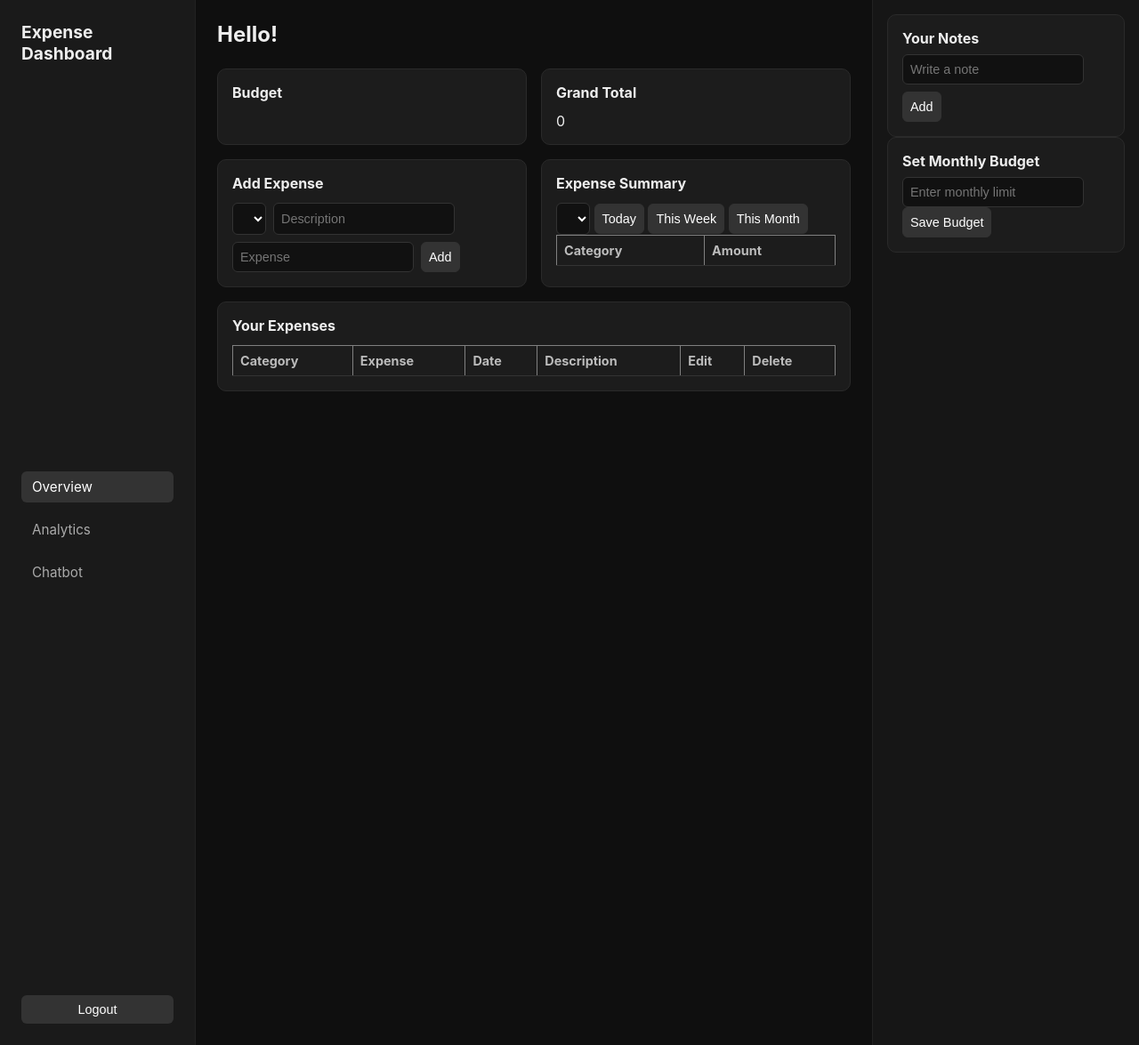
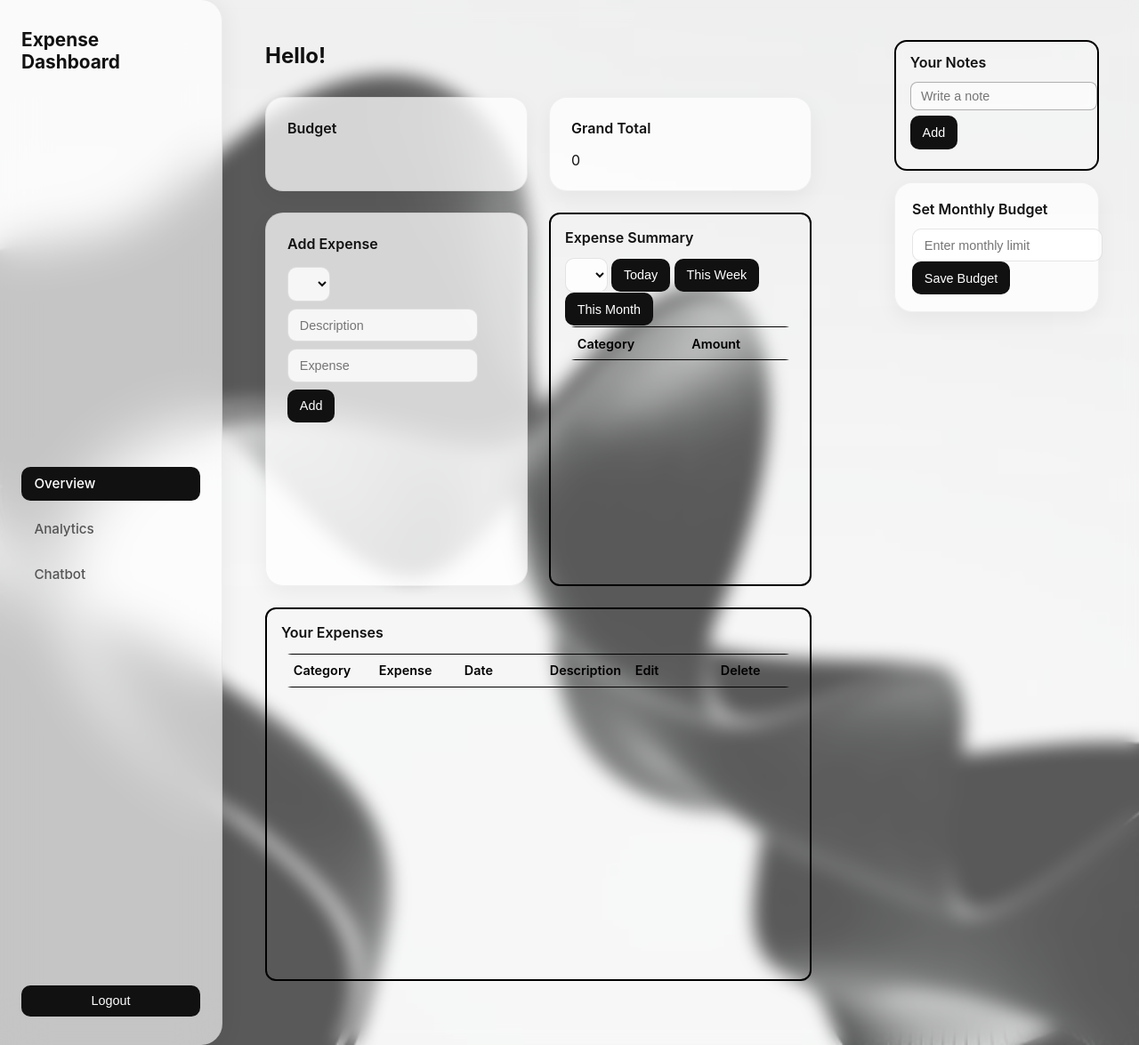
Before and after one commit to Tharun7777777/G-Graph, a PHP site: page /dashboard.html in a window 1280 px wide. Shown: the whole page at 89% size. Run offline with PHP 8.4, Linux system fonts and the light colour scheme; lists and menus that the app fills with data are empty; some libraries are stand-ins or nearby versions.

Commit message:
Add files via upload

```diff
--- a/dashboard.css
+++ b/dashboard.css
@@ -7,33 +7,64 @@
 
 body {
   font-family: "Inter", sans-serif;
-  background-color: #0f0f0f;
-  color: #eee;
+  color: #111;
   display: flex;
   min-height: 100vh;
+  overflow: hidden;
+  position: relative;
+
+  /* 🔹 Use your uploaded image as background */
+  background: url('background2.jpg') no-repeat center center fixed;
+  background-size: cover;
+}
+
+/* 🔹 Soft overlay for subtle diffusion */
+body::before {
+  content: "";
+  position: absolute;
+  top: 0;
+  left: 0;
+  width: 100%;
+  height: 100%;
+  background: rgba(255, 255, 255, 0.35);
+  backdrop-filter: blur(10px);
+  z-index: 0;
+}
+
+.dashboard-layout,
+.sidebar,
+.main-section,
+.right-panel {
+  position: relative;
+  z-index: 1;
 }
 
 /* ======= GRID CONTAINER ======= */
 .dashboard-layout {
   display: grid;
-  grid-template-columns: 220px 1fr 300px;
-  grid-template-rows: auto;
+  grid-template-columns: 250px 1fr 320px;
   width: 100%;
   height: 100vh;
+  gap: 1rem;
 }
 
 /* ======= SIDEBAR ======= */
 .sidebar {
-  background-color: #1a1a1a;
-  padding: 1.5rem;
+  background: rgba(255, 255, 255, 0.65);
+  backdrop-filter: blur(25px);
+  border-right: 1px solid rgba(0, 0, 0, 0.05);
+  padding: 2rem 1.5rem;
   display: flex;
   flex-direction: column;
   justify-content: space-between;
-  border-right: 1px solid #222;
+  border-radius: 0 24px 24px 0;
+  box-shadow: 4px 0 25px rgba(0, 0, 0, 0.05);
 }
 
 .sidebar h2 {
-  font-size: 1.2rem;
+  font-size: 1.3rem;
+  font-weight: 700;
+  color: #111;
   margin-bottom: 1.5rem;
 }
 
@@ -45,42 +76,69 @@ body {
 }
 
 .sidebar nav a {
-  color: #aaa;
+  color: #555;
   text-decoration: none;
   font-size: 0.95rem;
-  padding: 0.5rem 0.75rem;
-  border-radius: 6px;
+  font-weight: 500;
+  padding: 0.6rem 0.9rem;
+  border-radius: 10px;
+  transition: all 0.3s ease;
   display: block;
 }
 
 .sidebar nav a.active,
 .sidebar nav a:hover {
+  background: #111;
   color: #fff;
-  background-color: #333;
 }
 
 .logout-btn,
 .sidebar button {
   margin-top: 1.5rem;
-  padding: 0.5rem;
-  background-color: #333;
+  padding: 0.6rem;
+  background: #111;
   color: #fff;
   border: none;
-  border-radius: 6px;
+  border-radius: 10px;
   cursor: pointer;
+  transition: all 0.3s ease;
 }
 
-/* ======= MAIN SECTION ======= */
+.logout-btn:hover,
+.sidebar button:hover {
+  background: #000;
+}
+
+/* ======= MAIN SECTION (Transparent) ======= */
 .main-section {
-  padding: 1.5rem;
+  padding: 2rem;
   overflow-y: auto;
+  background: transparent;          /* 🔹 Fully transparent */
+  backdrop-filter: none;            /* remove frosted blur */
+  border-radius: 24px;
+  margin: 1rem 0;
+  box-shadow: none;                 /* no shadow */
 }
 
 .header {
   display: flex;
   justify-content: space-between;
   align-items: center;
-  margin-bottom: 1.5rem;
+  margin-bottom: 2rem;
+}
+
+.header h1 {
+  font-size: 1.6rem;
+  font-weight: 600;
+}
+
+.header button {
+  background: #111;
+  color: #fff;
+  border: none;
+  border-radius: 10px;
+  padding: 0.6rem 1rem;
+  cursor: pointer;
 }
 
 /* ======= DASHBOARD GRID ======= */
@@ -89,77 +147,106 @@ body {
 .expense-list-row,
 .bottom-row {
   display: grid;
-  gap: 1rem;
-  margin-bottom: 1rem;
+  gap: 1.5rem;
+  margin-bottom: 1.5rem;
 }
 
-/* Two-column rows */
 .overview-row,
 .expense-row,
 .bottom-row {
   grid-template-columns: repeat(2, 1fr);
 }
 
-/* Single full-width section */
 .expense-list-row {
   grid-template-columns: 1fr;
 }
 
 /* ======= CARDS ======= */
+
 .card {
-  background-color: #1c1c1c;
-  border: 1px solid #2a2a2a;
-  border-radius: 10px;
-  padding: 1rem;
+  background: rgba(255, 255, 255, 0.75);
+  border: 1px solid rgba(0, 0, 0, 0.05);
+  border-radius: 20px;
+  padding: 1.5rem;
+  box-shadow: 0 8px 25px rgba(0, 0, 0, 0.05);
+  transition: transform 0.2s ease, box-shadow 0.2s ease;
+}
+
+.card:hover {
+  transform: translateY(-4px);
+  box-shadow: 0 12px 25px rgba(0, 0, 0, 0.1);
 }
 
 .card h3 {
-  margin-bottom: 0.75rem;
+  margin-bottom: 1rem;
   font-size: 1rem;
+  font-weight: 600;
 }
+/* ======= TABLES (Enhanced Transparent Style) ======= */
+
 
 .card table {
   width: 100%;
   border-collapse: collapse;
+  background: transparent;               /* full transparency */
+  border-radius: 12px;
+  overflow: hidden;
 }
 
 .card table th,
 .card table td {
-  border-bottom: 1px solid #333;
-  padding: 0.5rem;
+  padding: 0.7rem 0.9rem;
   text-align: left;
-  font-size: 0.9rem;
+  font-size: 0.95rem;
+  color: #111;
+  background: transparent;               /* ✅ truly transparent cells */
+  backdrop-filter: none;                 /* remove glass blur */
 }
 
 .card table th {
-  color: #bbb;
+  font-weight: 600;
+  color: #000;
+  background: rgba(0, 0, 0, 0.05);       /* subtle contrast for header */
 }
 
-/* ======= RIGHT PANEL ======= */
+.card table tr:hover td {
+  background: rgba(0, 0, 0, 0.05);       /* soft hover highlight */
+}
+
+
+
+
+
+/* ======= RIGHT PANEL (Transparent) ======= */
 .right-panel {
-  background-color: #161616;
-  padding: 1rem;
-  border-left: 1px solid #222;
+  background: transparent;          /* 🔹 Fully transparent */
+  backdrop-filter: none;
+  border-left: none;
+  box-shadow: none;
+  padding: 2rem;
+  border-radius: 24px 0 0 24px;
   overflow-y: auto;
 }
 
 .right-panel section {
-  margin-bottom: 1.5rem;
+  margin-bottom: 2rem;
 }
 
 .right-panel h3 {
-  margin-bottom: 0.5rem;
+  margin-bottom: 0.75rem;
   font-size: 1rem;
+  font-weight: 600;
+  color: #111;
 }
 
 .right-panel ul {
   list-style: none;
-  font-size: 0.9rem;
+  font-size: 0.95rem;
+  color: #333;
 }
 
 .right-panel li {
-  margin-bottom: 0.4rem;
-  color: #ccc;
+  margin-bottom: 1rem;
 }
 
 /* ======= FORMS ======= */
@@ -172,41 +259,59 @@ form {
 input,
 select,
 button {
-  padding: 0.5rem;
-  border: 1px solid #333;
-  border-radius: 6px;
-  background-color: #111;
-  color: #fff;
+  padding: 0.6rem 0.8rem;
+  border: 1px solid rgba(0, 0, 0, 0.1);
+  border-radius: 10px;
+  background: rgba(255, 255, 255, 0.8);
+  color: #111;
   font-size: 0.9rem;
 }
 
 button {
-  background-color: #333;
+  background: #111;
+  color: #fff;
   cursor: pointer;
+  transition: all 0.3s ease;
 }
 
 button:hover {
-  background-color: #444;
+  background: #000;
 }
 
-/* ======= SCROLLBAR STYLE ======= */
+/* ======= SCROLLBAR ======= */
 ::-webkit-scrollbar {
   width: 8px;
 }
-
 ::-webkit-scrollbar-thumb {
-  background-color: #333;
-  border-radius: 4px;
+  background: rgba(0, 0, 0, 0.2);
+  border-radius: 10px;
 }
 
-/* ======= RESPONSIVE DESIGN ======= */
+/* ======= RESPONSIVE ======= */
 @media (max-width: 1000px) {
   .dashboard-layout {
-    grid-template-columns: 200px 1fr;
+    display: flex;
+    flex-direction: column;
+  }
+
+  .sidebar {
+    flex-direction: row;
+    align-items: center;
+    justify-content: space-between;
+    border-right: none;
+    border-bottom: 1px solid rgba(0, 0, 0, 0.1);
+    padding: 1rem;
+  }
+
+  .main-section {
+    order: 2;
+    margin: 1rem;
   }
 
   .right-panel {
-    display: none;
+    order: 3;
+    border-left: none;
+    border-top: 1px solid rgba(0, 0, 0, 0.1);
   }
 
   .overview-row,
@@ -216,34 +321,186 @@ button:hover {
   }
 }
 
-@media (max-width: 700px) {
-  body {
-    flex-direction: column;
+#notes-card,
+#budget-set {
+  padding: 1.2rem;
+  margin: 0.8rem;
+  border-radius: 20px;
 }
 
-  .dashboard-layout {
-    grid-template-columns: 1fr;
-    grid-template-rows: auto;
+/* ===== Notes Section (Tighter, Clean Look) ===== */
+#notes-card {
+  background: rgba(255, 255, 255, 0.25);
+  border: 2px solid #000;
+  border-radius: 14px;
+  padding: 0.8rem 1rem;
+  backdrop-filter: blur(6px);
+  box-shadow: none;
 }
 
-  .sidebar {
-    flex-direction: row;
-    align-items: center;
-    justify-content: space-between;
-    border-right: none;
-    border-bottom: 1px solid #222;
+#note-form {
+  display: flex;
+  gap: 0.4rem;
+  margin-bottom: 0.6rem;
 }
 
-  .sidebar nav ul {
-    flex-direction: row;
-    gap: 1rem;
+#note-input {
+  flex: 1;
+  border-radius: 8px;
+  border: 1px solid rgba(0, 0, 0, 0.3);
+  padding: 0.45rem 0.7rem;
+  font-size: 0.9rem;
+  background: rgba(255, 255, 255, 0.6);
+  color: #111;
 }
 
-  .main-section {
-    padding: 1rem;
+#notes-list {
+  list-style: none;
+  margin: 0;
+  padding: 0;
+  display: flex;
+  flex-direction: column;
+  gap: 0.4rem;
+  max-height: 220px;
+  overflow-y: auto;
+  scrollbar-gutter: stable;
 }
 
-  .card {
-    padding: 0.75rem;
+#notes-list li {
+  background: rgba(255, 255, 255, 0.5);
+  border: 1px solid rgba(0, 0, 0, 0.25);
+  border-radius: 8px;
+  padding: 0.5rem 0.6rem;
+  font-size: 0.9rem;
+  line-height: 1.3;
+  color: #111;
+  display: flex;
+  justify-content: space-between;
+  align-items: flex-start;
+  word-wrap: break-word;
+  white-space: pre-wrap;
 }
+
+#notes-list li:hover {
+  background: rgba(255, 255, 255, 0.7);
 }
+
+#notes-list li button {
+  background: #111;
+  color: #fff;
+  border: none;
+  border-radius: 6px;
+  padding: 0.25rem 0.5rem;
+  font-size: 0.75rem;
+  margin-left: 0.4rem;
+  cursor: pointer;
+  transition: all 0.2s ease;
+}
+
+#notes-list li button:hover {
+  background: #000;
+}
+
+/* Scrollbar styling */
+#notes-list::-webkit-scrollbar {
+  width: 6px;
+}
+#notes-list::-webkit-scrollbar-thumb {
+  background: rgba(0, 0, 0, 0.3);
+  border-radius: 10px;
+}
+
+
+/* ===== Transparent Summary & Expense Cards with Scrollable Tables ===== */
+
+#summary-card,
+#expense-list {
+  background: transparent !important;
+  border: 2px solid #000 !important;
+  border-radius: 12px;
+  box-shadow: none !important;
+  backdrop-filter: none !important;
+  padding: 1rem;
+  display: flex;
+  flex-direction: column;
+  height: 420px; /* adjust as needed for card height */
+  overflow: hidden; /* keeps header visible, table scrolls */
+}
+
+/* Card Headings */
+#summary-card h3,
+#expense-list h3 {
+  margin-bottom: 0.8rem;
+  font-weight: 600;
+}
+
+/* Table inside cards */
+#summary-card table,
+#expense-list table {
+  width: 100%;
+  border-collapse: collapse;
+  background: transparent;
+}
+
+/* ✅ Scroll fix */
+#summary-card tbody,
+#expense-list tbody {
+  display: block;
+  max-height: 320px; /* defines scrollable area */
+  overflow-y: auto;
+  overflow-x: hidden;
+}
+
+/* Keep table header fixed width */
+#summary-card thead,
+#expense-list thead {
+  display: table;
+  width: 100%;
+  table-layout: fixed;
+}
+
+#summary-card tbody tr,
+#expense-list tbody tr {
+  display: table;
+  width: 100%;
+  table-layout: fixed;
+}
+
+/* Remove vertical borders, keep horizontal */
+#summary-card th,
+#summary-card td,
+#expense-list th,
+#expense-list td {
+  border-top: 1px solid #000;
+  border-bottom: 1px solid #000;
+  border-left: none;
+  border-right: none;
+  padding: 0.6rem 0.8rem;
+  text-align: left;
+  background: transparent;
+  color: #000;
+  font-size: 0.9rem;
+}
+
+
+/* Table header style */
+#summary-card th,
+#expense-list th {
+  font-weight: 600;
+}
+
+/* Hover effect */
+#summary-card tbody tr:hover td,
+#expense-list tbody tr:hover td {
+  background: rgba(0, 0, 0, 0.05);
+}
+
+/* Scrollbar styling */
+#summary-card tbody::-webkit-scrollbar,
+#expense-list tbody::-webkit-scrollbar {
+  width: 8px;
+}
+#summary-card tbody::-webkit-scrollbar-thumb,
+#expense-list tbody::-webkit-scrollbar-thumb {
+  border-radius: 6px;
+}
```
Also changed, not shown: dash-ani.js (added, +103 -0 lines), background2.jpg (added). Lines whose indentation alone changed are shown as unchanged.
